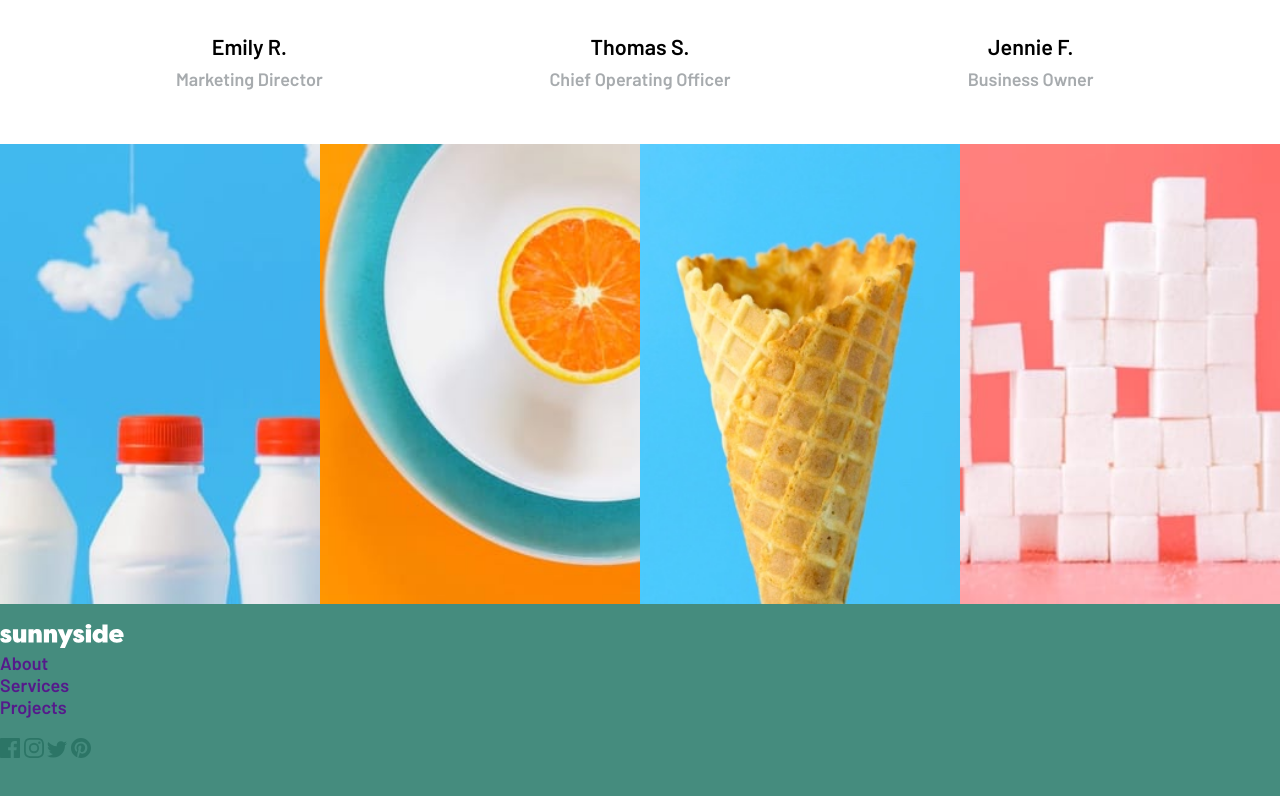
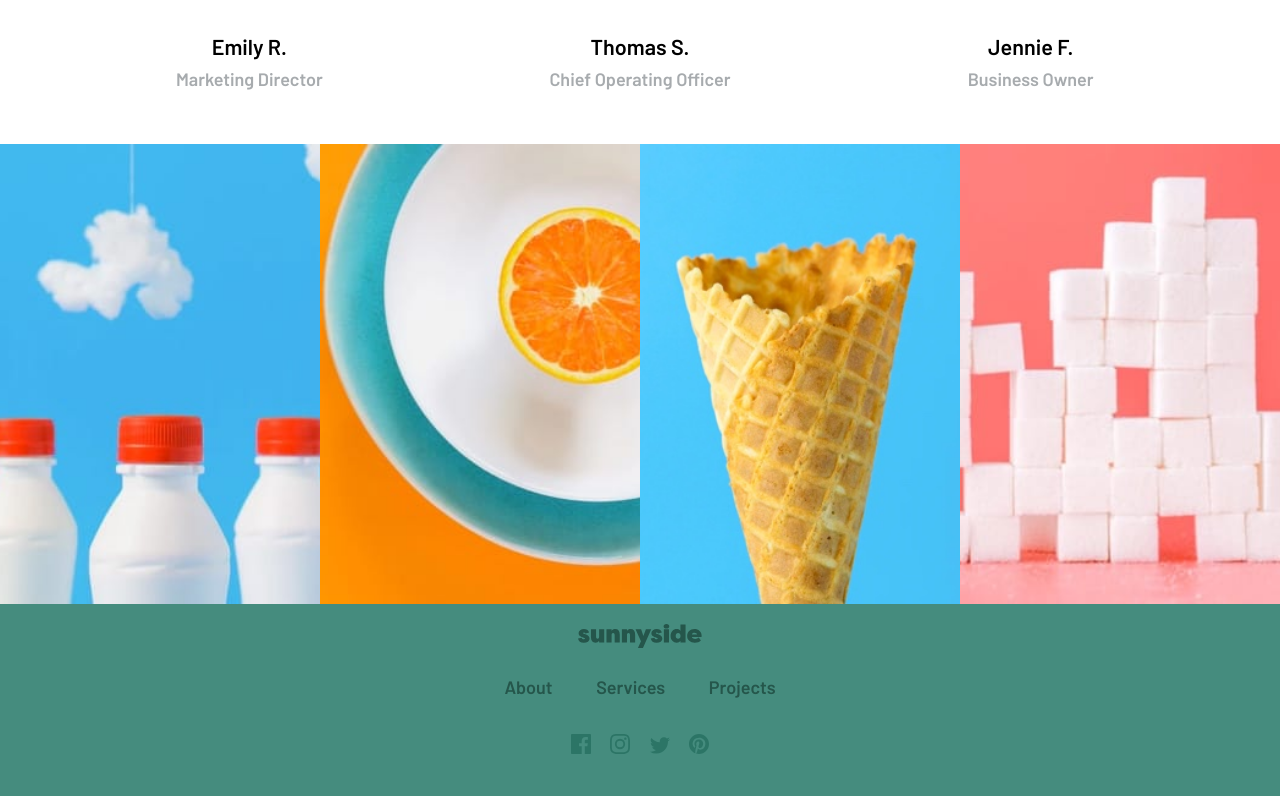
Before and after one commit to chimny/Sunnyside, a website built with Parcel: page src/index.html in a window 1280 px wide. Shown: the part 2757-3553 px from the top of the page. Built offline with nearby package versions, Linux system fonts and the light colour scheme; files whose address does not match are found by name.

Commit message:
done footer

```diff
--- a/src/index.html
+++ b/src/index.html
@@ -148,7 +148,7 @@
 
             <footer>
                 <div class="footerNav">
-                    <img src="./images/logo.svg" alt="logo" />
+                    <img src="./images/footerlogo.svg" alt="logo" />
                     <ul>
                         <li><a href="">About</a></li>
                         <li><a href="">Services</a></li>
--- a/src/scss/footer.scss
+++ b/src/scss/footer.scss
@@ -1,11 +1,32 @@
 @use './variables.scss' as v;
 
 footer {
+    background-color: v.$primaryDarkModerateCyan;
     height: 200px;
     width: 100%;
-    background-color: v.$primaryDarkModerateCyan;
 
     .footerNav {
+        margin: 0 auto;
         padding: 20px 0;
+        text-align: center;
+
+        ul {
+            margin-top: 24px;
+            li {
+                display: inline;
+                padding: 0 20px;
+                a {
+                    color: v.$primaryDarkDesaturated;
+                }
+            }
+        }
+    }
+
+    .socialBar {
+        margin-top: 16px;
+        text-align: center;
+        a {
+            padding: 0 8px;
+        }
     }
 }
```
Also changed, not shown: dist/footerlogo.868b50a8.svg (added), dist/index.html, src/images/footerlogo.svg (added), 7 other files.
